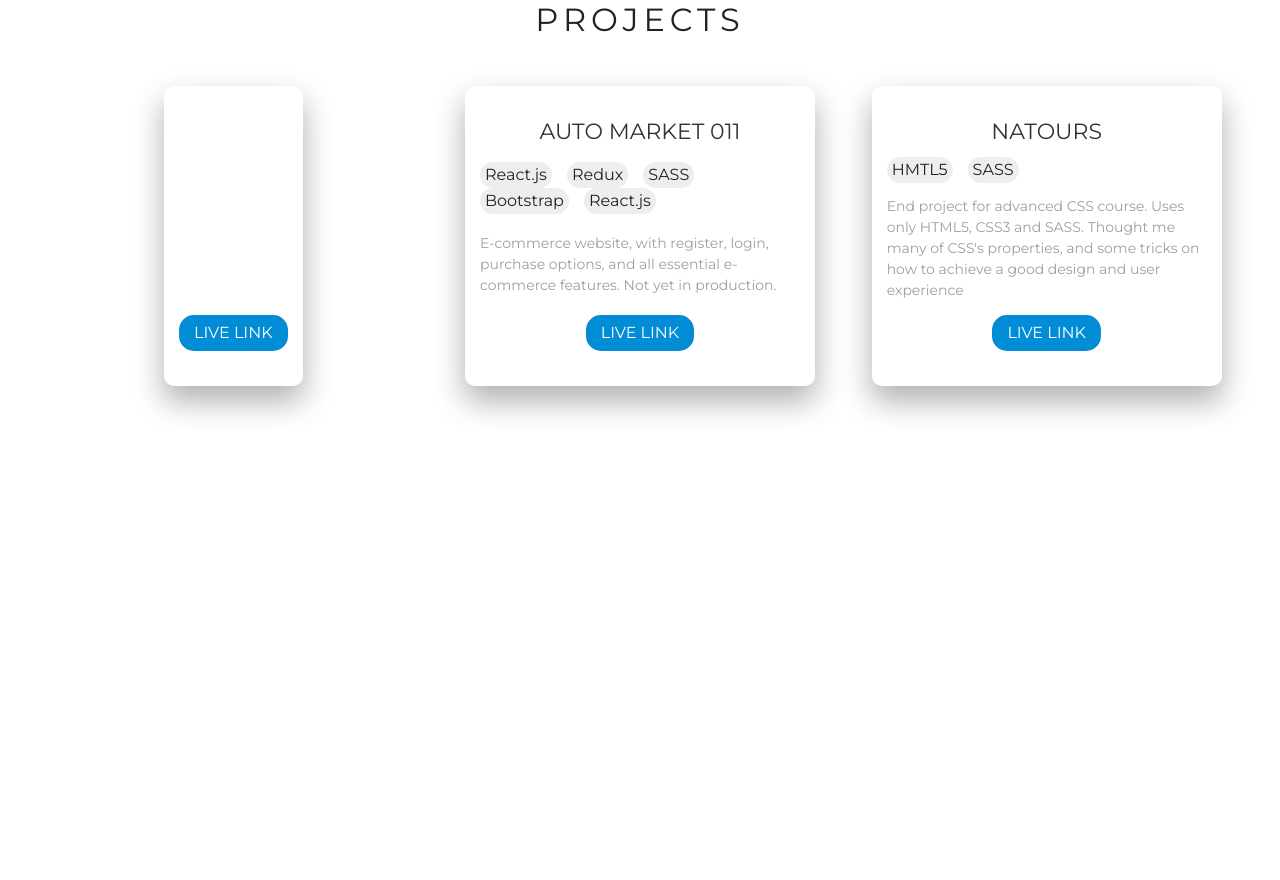
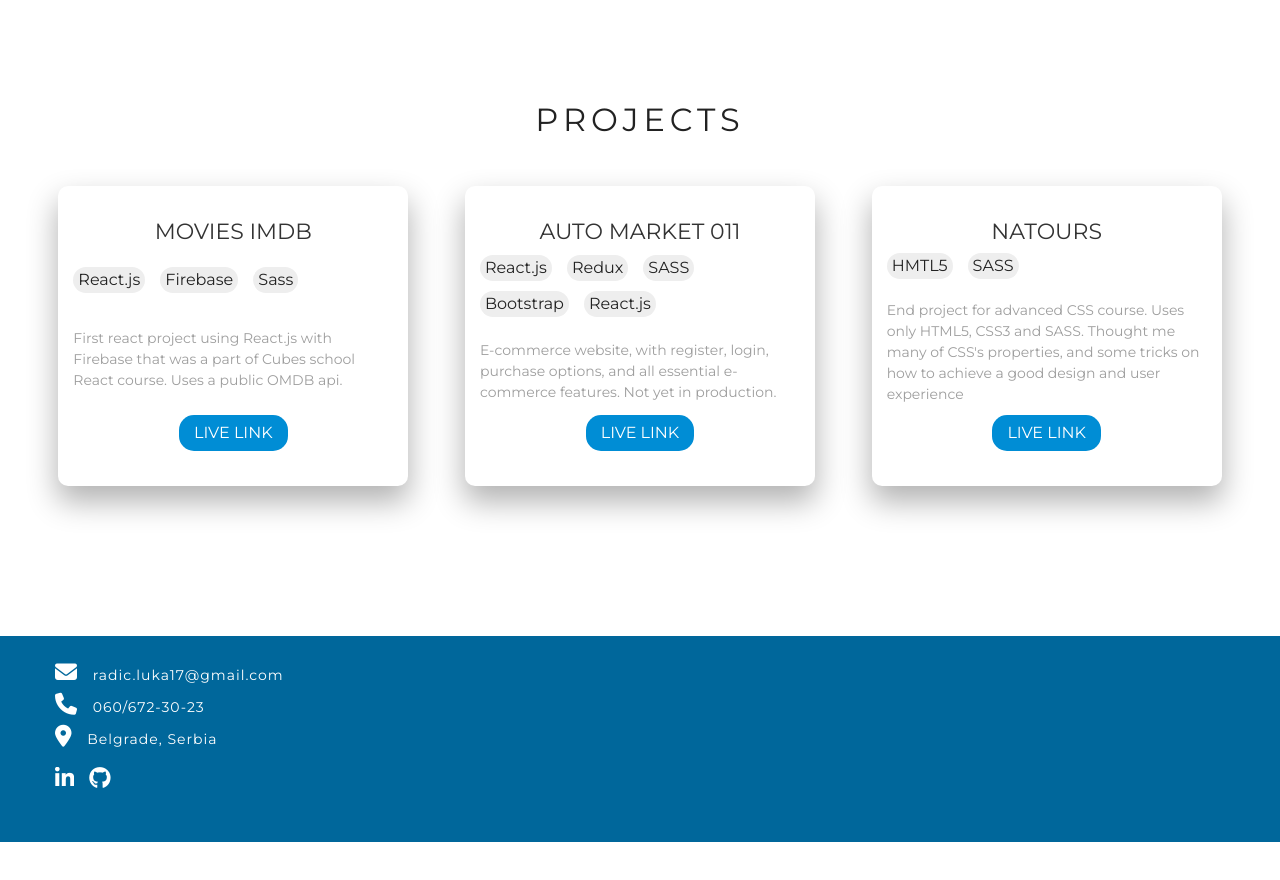
Before and after one commit to Lukaradic/Lukaradic.github.io, a plain HTML site: page index.html in a window 1280 px wide. Shown: the part 1420-2300 px from the top of the page. After the commit the page ends 2262 px from the top, so only its background shows below. Drawn offline with Linux system fonts and the light colour scheme.

Commit message:
added footer

```diff
--- /dev/null
+++ b/SASS/Footer.scss
@@ -0,0 +1,56 @@
+// @import "../../SCSS/Variables.scss";
+footer {
+    background-color: $main-blue-dark;
+    color: $main-white;
+    width: 100%;
+    .container {
+        padding: 25px 15px;
+        h4 {
+            text-transform: uppercase;
+            margin-bottom: 20px;
+            font-size: 22px;
+            color: $main-white;
+        }
+        .social__media {
+            display: flex;
+            flex-direction: row;
+            justify-content: flex-start;
+            // font-size: 24px;
+            margin-bottom: 25px;
+            a {
+                text-decoration: none;
+                color: white;
+                cursor: pointer;
+                i {
+                    font-size:  22px; //$footer-icons-desktop;
+                    transition: all .2s ease;
+                    overflow: hidden;
+                }
+                &:hover i {
+                    transform: scale(1.2);
+                }
+            }
+            .fab {
+                margin-right: 15px;
+            }
+        }
+        .contact__info {
+            display: flex;
+            flex-direction: column;
+            justify-content: flex-start;
+            margin-bottom: 20px;
+            span {
+                letter-spacing: 1px;
+                font-size: $footer-fontSize-desktop;
+                .fas {
+                    font-size: $footer-icons-desktop;
+                    margin-right: 10px;
+                }
+                text-align: left;
+                &:not(:last-child){
+                    margin-bottom: 10px;
+                }
+            }
+        }
+    }
+}
--- a/SASS/Projects.scss
+++ b/SASS/Projects.scss
@@ -1,9 +1,9 @@
 
 
 #projects__section {
-    padding: 50px 0px 100px 0;
+    padding: 150px 0;
     z-index: 100;
-    margin-bottom: 320px;
+    // margin-bottom: 320px;
     background-color: white;
     .container {
         .heading__main {
@@ -27,9 +27,7 @@
 
 @media (min-width: 576px) {
     #projects__section {
-        padding: 50px 0px 200px 0px;
         z-index: 100;
-        margin-bottom: 320px;
         background-color: white;
         .container {
             .heading__main {
@@ -76,6 +74,7 @@ $padding-left-info-phone: 10px;
       background-color: #eeeeee;
       padding: 5px;
       border-radius: 15px;
+      margin-bottom: 10px;
       &:not(:last-child){
         margin-right: 15px;
       }
--- a/SASS/Variables.scss
+++ b/SASS/Variables.scss
@@ -23,3 +23,4 @@ $card-blue: #5CB6E4;
 
 
 $footer-fontSize-desktop: 14px;
+$footer-icons-desktop: 22px;
--- a/index.html
+++ b/index.html
@@ -91,10 +91,14 @@
             <h4 id="projects" class="heading__main">PROJECTS</h4>
             <div class="porojects__container">
                 <div class="project__container">
-                    <h3 class="title"></h3>
+                    <h3 class="title">Movies IMDB </h3>
                     <ul class="list">
+                        <li>React.js</li>
+                        <li>Firebase</li>
+                        <li>Sass</li>
                     </ul>
                     <p class="description">
+                        First react project using React.js with Firebase that was a part of Cubes school React course. Uses a public  OMDB api.
                     </p>
                     <a href="#" class="link" target="_blank">Live Link</a>
                 </div>
@@ -126,6 +130,26 @@
             </div>
         </div>
     </section>
+    <footer>
+        <div class="container" name="contact">
+            <!-- <h4>Social Media</h4> -->
+            <div class="contact__info">
+                <span><i class="fas fa-envelope"></i> radic.luka17@gmail.com</span>
+                <span><i class="fas fa-phone"></i> 060/672-30-23</span>
+                <span><i class="fas fa-map-marker-alt"></i> Belgrade, Serbia</span>
+            </div>
+            <div class="social__media">
+                <a href="https://www.linkedin.com/in/luka-radic-b3529215b/" target="_blank">
+                    <i class="fab fa-linkedin-in"></i>
+                </a>
+                <a href="https://github.com/Lukaradic" target="_blank">
+                    <i class="fab fa-github"></i>
+                </a>
+
+            </div>
+
+        </div>
+    </footer>
     <script src="./index.js" type="text/JavaScript"></script>
 </body>
 </html>
--- a/main.scss
+++ b/main.scss
@@ -6,6 +6,7 @@
 @import "./SASS/About.scss";
 @import "./SASS/Skills.scss";
 @import "./SASS/Projects.scss";
+@import "./SASS/Footer.scss";
 
 
 //reset
```
Also changed, not shown: main.css, 1 other file.
